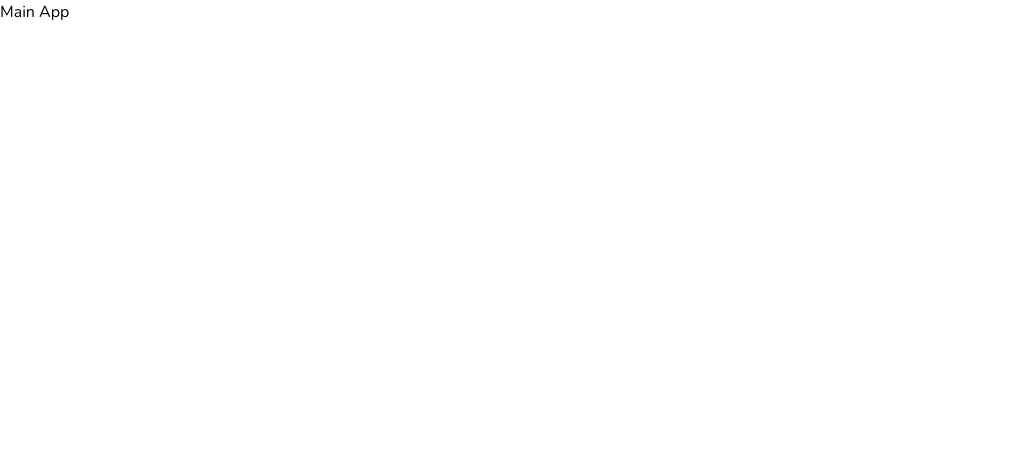
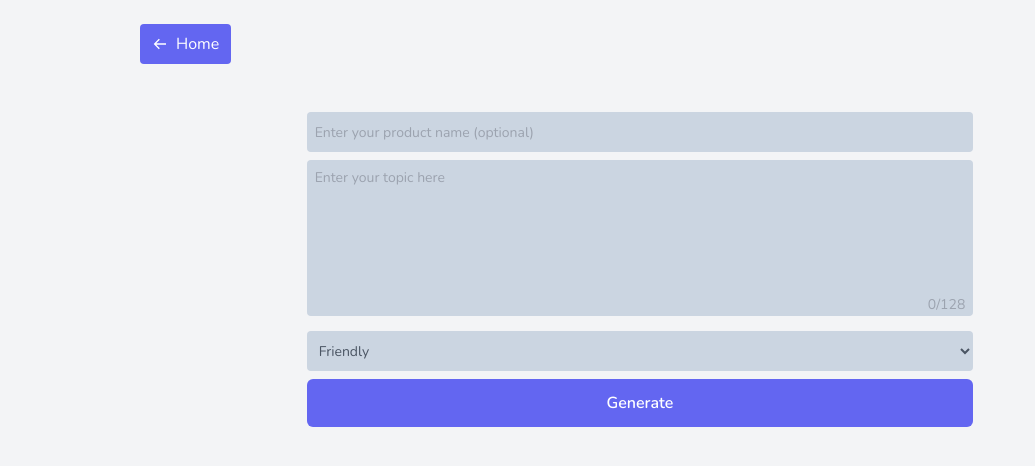
Before and after one commit to lidu-1/Marketing-Copy-AI, a Next.js app: page /dashboard in a window 1280 px wide. Shown: the top 466 px of the page, without its empty margins (0-1035 px from the left). Built offline with nearby package versions, Linux system fonts and the light colour scheme.

Commit message:
updated index.tsx

```diff
--- a/pages/dashboard/index.tsx
+++ b/pages/dashboard/index.tsx
@@ -1,7 +1,35 @@
+import { Generator } from "@/components";
+import Head from "next/head";
+import { useRouter } from "next/router";
+import { BiArrowBack } from "react-icons/bi";
+
 export default function Home() {
+  const router = useRouter();
   return (
-    <div>
-      <h1>Main App</h1>
-    </div>
+    <>
+      <Head>
+        <title>App - Marketing Copy AI</title>
+        <meta
+          name="description"
+          content="Our AI-driven copywriter will provide you with beautiful and eye-catching marketing copy that sells. Our AI powered writers take the best of human creativity, combines it with the power of machine learning and delivers the best quality results possible."
+        />
+        <meta name="viewport" content="width=device-width, initial-scale=1" />
+        <link rel="icon" href="/favicon.ico" />
+      </Head>
+      <main className="bg-gray-100 dark:bg-slate-900 min-h-screen">
+        <div className="max-w-5xl w-11/12 mx-auto px-3">
+          <div className="py-6">
+            <button
+              onClick={() => router.push("/")}
+              className="flex items-center gap-2 bg-indigo-500 text-white px-3 py-2 rounded"
+            >
+              <BiArrowBack />
+              Home
+            </button>
+            <Generator />
+          </div>
+        </div>
+      </main>
+    </>
   );
 }
```
